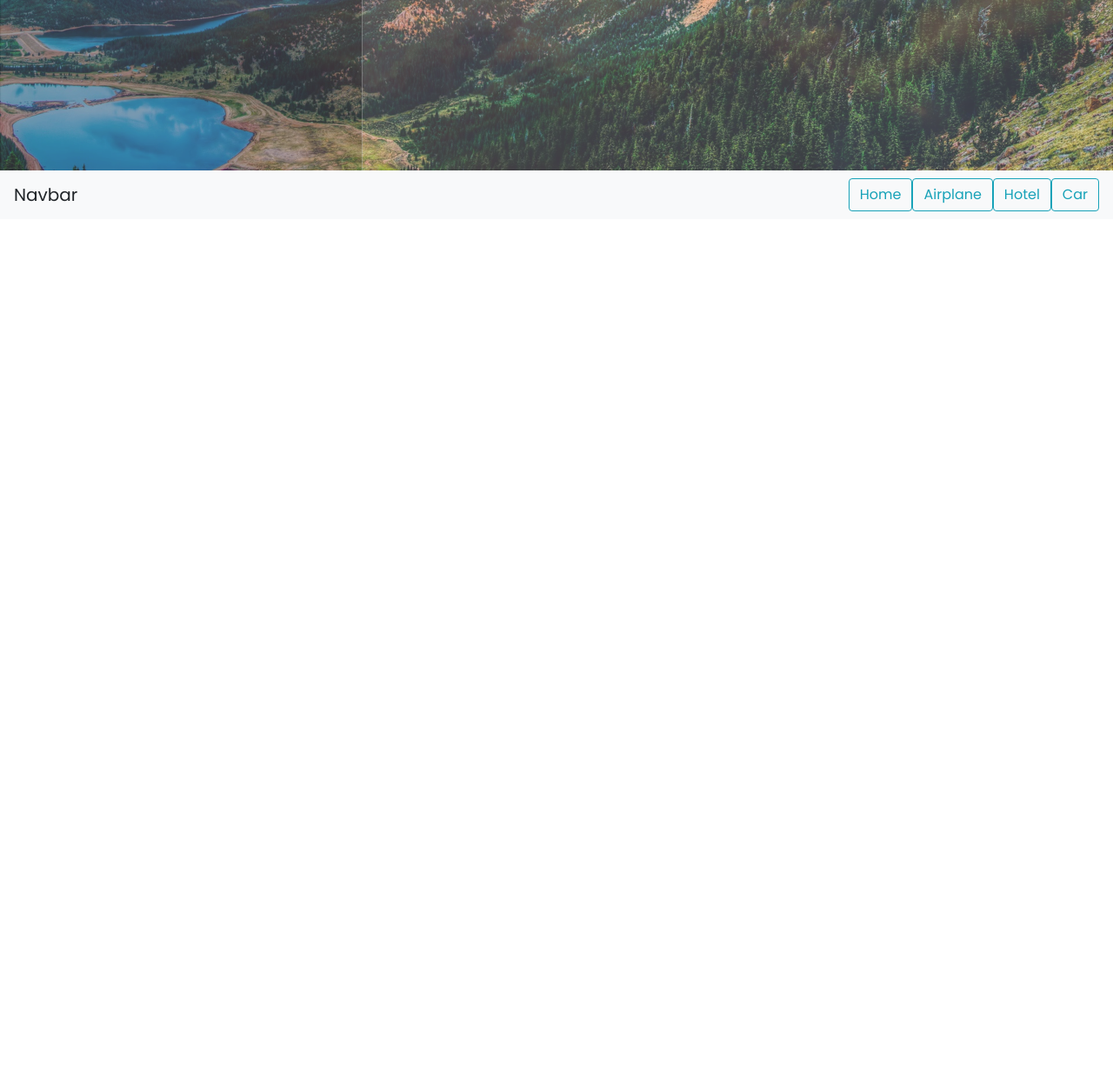
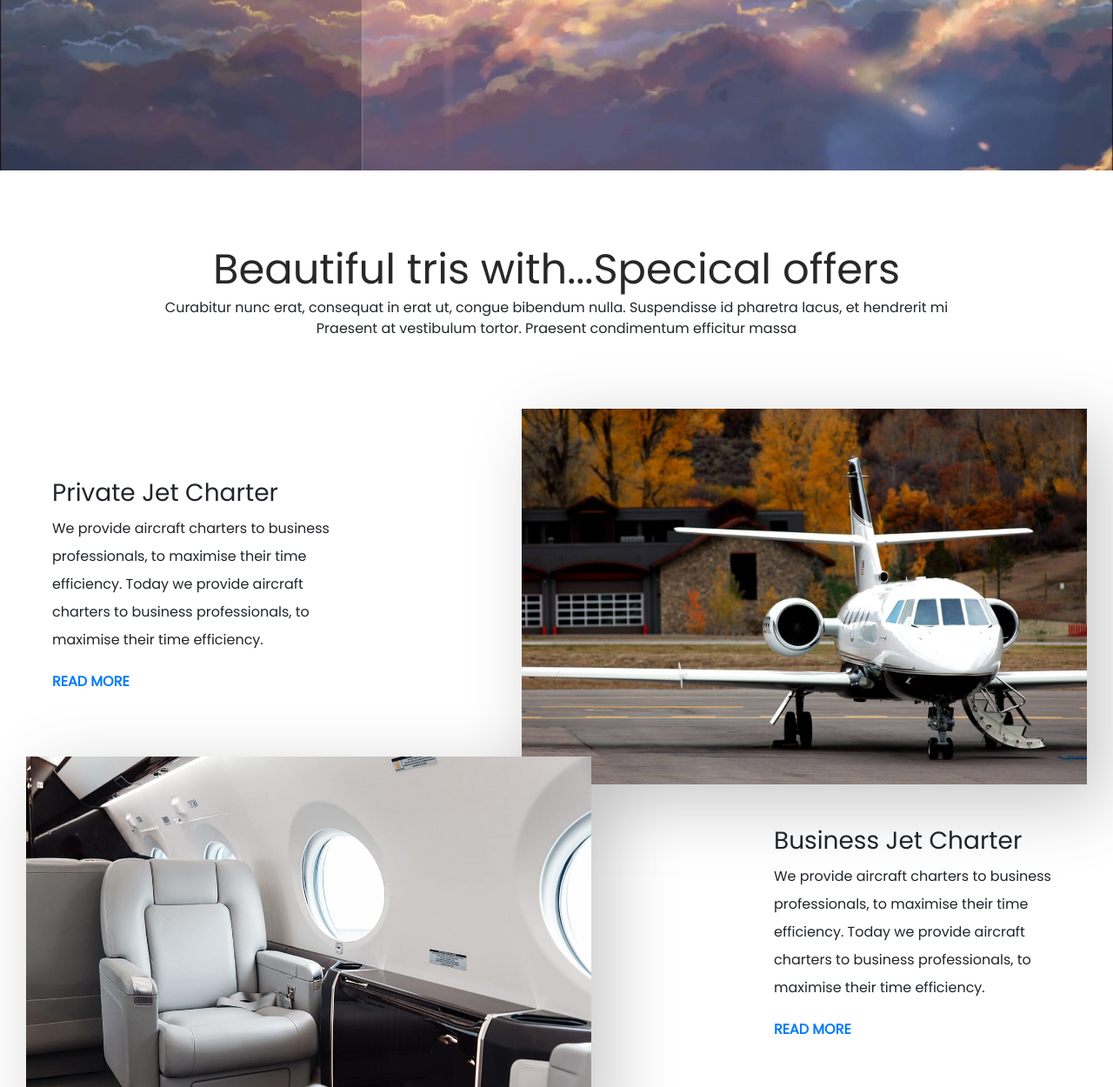
Before and after one commit to chrissyll/Air_Web, a plain HTML site: page index_rohim_test.html in a window 1280 px wide. Shown: the part 524-1774 px from the top of the page at 87% size. Before the commit the page ends 800 px from the top, so only its background shows below. Drawn offline with Linux system fonts and the light colour scheme.

Commit message:
2 img fadein animate

```diff
--- /dev/null
+++ b/css/Home/Carousel.css
@@ -0,0 +1,40 @@
+.carousel-item {
+    max-height: 100vh;  /* view port height 依裝置高度調整 */
+}
+.head-left{
+    flex: 1;
+    /* background-color: rgba(255, 255, 255, .1); */
+    background-color: rgba(0, 0, 0, .2);
+    border-right: 1px solid rgba(255, 255, 255, 0.29);
+}
+.city-btns-wrapper {
+    overflow: hidden;
+}
+.city-btns{
+    display: flex;
+    flex-direction: column;
+    margin-right: 15px;
+    position: relative;
+}
+/* rohim added */
+.city-btns button{
+    text-align: right;
+    font-weight: bold;
+    background-color: rgba(255, 255, 255, 0);
+    border: 0;
+    cursor: pointer;
+    font-size: 1.2em;
+    line-height: 2.2em;
+    color: white;
+    outline: none;
+}
+.head-right{
+    flex: 2;
+    margin-left: 30px;
+}
+.head-right>div>div{
+    display: inline-block;
+}
+.head-right>div>div>label{
+    margin-bottom: 0;
+}
--- a/index_rohim_test.html
+++ b/index_rohim_test.html
@@ -8,54 +8,73 @@
     <title>Document</title>
 
     <!-- Bootstrap CSS -->
-    <link rel="stylesheet" href="/css/bootstrap-4.1.3.css">
+    <link rel="stylesheet" href="./css/bootstrap-4.1.3.css">
 
     <!--  Google Font -->
     <link href="https://fonts.googleapis.com/css?family=Poppins" rel="stylesheet">
+
+    <!-- Custom Css-->
+    <link rel="stylesheet" href="./css/Home/Carousel.css">
 
     <style>
         * {
             font-family: 'Poppins', sans-serif;
         }
-        .carousel-item {
-            max-height: 100vh;  /* view port height 依裝置高度調整 */
+
+        .iw-heading{
+            margin-top:90px;
+            margin-bottom: 60px;
+            text-align: center;
         }
-        .head-left{
+        .iwh-title{
+            color: #282828;
+            font-size: 48px;
+            font-weight: 300;
+            line-height: 1
+        }
+        .wpb_wrapper{
+            justify-content:center;
             flex: 1;
-            /* background-color: rgba(255, 255, 255, .1); */
-            background-color: rgba(0, 0, 0, .2);
-            border-right: 1px solid rgba(255, 255, 255, 0.29);
+            padding: 50px 10px;
+            margin: 50px;
+            height: 300px;
+            line-height:2;
         }
-        .city-btns-wrapper {
+        .wpb_imgr {
+            flex: 2;
+            margin-left: 100px;
+            margin-right: 30px;
+            padding: 20px;
+            position: relative;
+
+        }
+        .wpb_imgr img {
+            position: absolute;
+            left: 700px;
+            opacity: 0.3;
+            width: 650px;
+            box-shadow: 1.25rem 1.375rem 4.75rem 0 rgba(0,0,0,.22);
+        }
+        #PromotionSection {
             overflow: hidden;
         }
-        .city-btns{
-            display: flex;
-            flex-direction: column;
-            margin-right: 15px;
+        .wpb_imgl{
+            flex: 2;
+            margin-left: 30px;
+            margin-right: 100px;
+            padding: 20px;
             position: relative;
         }
-        /* rohim added */
-        .city-btns button{
-            text-align: right;
-            font-weight: bold;
-            background-color: rgba(255, 255, 255, 0);
-            border: 0;
-            cursor: pointer;
-            font-size: 1.2em;
-            line-height: 2.2em;
-            color: white;
-            outline: none;
+        .wpb_imgl img {
+            position: absolute;
+            right: 700px;
+            opacity: 0.3;
+            width: 650px;
+            box-shadow: 1.25rem 1.375rem 4.75rem 0 rgba(0,0,0,.22);
         }
-        .head-right{
-            flex: 2;
-            margin-left: 30px;
-        }
-        .head-right>div>div{
-            display: inline-block;
-        }
-        .head-right>div>div>label{
-            margin-bottom: 0;
+
+        .navbar{
+            display: none;
         }
     </style>
 </head>
@@ -92,7 +111,8 @@
                             <button id="btn2" data-target="#carouselExampleIndicators" data-slide-to="1">Venice</button>
                             <button id="btn3" data-target="#carouselExampleIndicators" data-slide-to="2">France</button>
                             <button id="btn4" data-target="#carouselExampleIndicators" data-slide-to="3">San Francisco</button>
-                            <button id="btn5" data-target="#carouselExampleIndicators" data-slide-to="4">The Netherlands</button>
+                            <button id="btn5" data-target="#carouselExampleIndicators" data-slide-to="4">The
+                                Netherlands</button>
                             <button id="btn6" data-target="#carouselExampleIndicators" data-slide-to="5">Rome</button>
                         </div>
                     </div>
@@ -122,8 +142,8 @@
                                 <option>USA</option>
                                 <option>Venice</option>
                                 <option>France</option>
-                                <option>Italy</option>
-                                <option>Paris</option>
+                                <option>San Francisco</option>
+                                <option>The Netherlands</option>
                                 <option>Rome</option>
                             </select>
                         </div>
@@ -143,27 +163,100 @@
                     </form>
                 </nav>
             </div>
+        </div>
+    </div>
+
+    <div id="PromotionSection">
+        <div class="iw-heading">
+            <h3 class="iwh-title">Beautiful tris with...<strong>Specical offers</strong></h3>
+            <div class="iwh-description">Curabitur nunc erat, consequat in erat ut, congue bibendum nulla. Suspendisse
+                id pharetra lacus, et hendrerit mi
+                <br>
+                Praesent at vestibulum tortor. Praesent condimentum efficitur massa</div>
+        </div>
+        <div class="wpb_column d-flex">
+            <div class="wpb_wrapper">
+                <h3>Private Jet Charter</h3>
+                <p>We provide aircraft charters to business professionals, to maximise their time efficiency. Today we
+                    provide aircraft charters to business professionals, to maximise their time efficiency.</p>
+                <p><a href="http://demo.curlythemes.com/private-jet/services/private-jet-2/"><strong>READ MORE</strong></a></p>
+            </div>
+            <div class="wpb_imgr">
+                <img class="img-fluid" src="./images/adobestock-1.jpg" alt="">
+            </div>
+        </div>
+        <div class="d-flex">
+            <div class="wpb_imgl">
+                <img class="img-fluid" src="./images/adobestock-2.jpg" alt="">
+            </div>
+            <div class="wpb_wrapper">
+                <h3>Business Jet Charter</h3>
+                <p>We provide aircraft charters to business professionals, to maximise their time efficiency. Today we
+                    provide aircraft charters to business professionals, to maximise their time efficiency.</p>
+                <p><a href="http://demo.curlythemes.com/private-jet/services/business-jets/"><strong>READ MORE</strong></a></p>
+            </div>
+        </div>
+
+        <div>
 
         </div>
     </div>
 
+    <!--   <div>
+        <div class="card-deck">
+            <div class="card">
+                <img class="card-img-top" src=".../100px200/" alt="Card image cap">
+                <div class="card-body">
+                    <h5 class="card-title">Card title</h5>
+                    <p class="card-text">This is a longer card with supporting text below as a natural lead-in to
+                        additional content. This content is a little bit longer.</p>
+                    <p class="card-text"><small class="text-muted">Last updated 3 mins ago</small></p>
+                </div>
+            </div>
+            <div class="card">
+                <img class="card-img-top" src=".../100px200/" alt="Card image cap">
+                <div class="card-body">
+                    <h5 class="card-title">Card title</h5>
+                    <p class="card-text">This card has supporting text below as a natural lead-in to additional
+                        content.</p>
+                    <p class="card-text"><small class="text-muted">Last updated 3 mins ago</small></p>
+                </div>
+            </div>
+            <div class="card">
+                <img class="card-img-top" src=".../100px200/" alt="Card image cap">
+                <div class="card-body">
+                    <h5 class="card-title">Card title</h5>
+                    <p class="card-text">This is a wider card with supporting text below as a natural lead-in to
+                        additional content. This card has even longer content than the first to show that equal height
+                        action.</p>
+                    <p class="card-text"><small class="text-muted">Last updated 3 mins ago</small></p>
+                </div>
+            </div>
+        </div>
+    </div> -->
+
     <!-- jQuery first, then Popper.js, then Bootstrap JS -->
-    <script src="/js/jquery-3.3.1.js"></script>
-    <script src="/js/popper-1.14.3.js"></script>
-    <script src="/js/bootstrap-4.1.3.js"></script>
+    <script src="./js/jquery-3.3.1.js"></script>
+    <script src="./js/popper-1.14.3.js"></script>
+    <script src="./js/bootstrap-4.1.3.js"></script>
+
+    <!-- Custom Css-->
+    <script src="./js/Home/Carousel.js"></script>
 
     <script>
-        $(".head-left button").click(function () {
-            $("#inputState option:selected").removeAttr("selected");
-            var btnText = $(this).text();
-            $("#inputState option:contains('" + btnText + "')").attr('selected', true);
 
-            var indexa = $(".city-btns button").index($(this)) + 1;
-            /* var offsetPx = (indexa - 4) * 30;  */
-            var offsetPx = (indexa - 4) * 44;
-            $(".city-btns").animate({
-                top: -offsetPx + "px"
-            }, 400);
+        $(window).on("scroll", function () {
+            var scrollDistance = $(window).scrollTop();
+            if (scrollDistance > 370) {
+                $('.wpb_imgr .img-fluid').animate({
+                    left: 50 + "px",
+                    opacity: 1
+                }, 700);
+                $('.wpb_imgl .img-fluid').animate({
+                    right: 50 + "px",
+                    opacity: 1
+                }, 700);
+            }
         });
     </script>
 </body>
--- /dev/null
+++ b/js/Home/Carousel.js
@@ -0,0 +1,12 @@
+$(".head-left button").click(function () {
+    $("#inputState option:selected").removeAttr("selected");
+    var btnText = $(this).text();
+    $("#inputState option:contains('" + btnText + "')").attr('selected', true);
+
+    var indexa = $(".city-btns button").index($(this)) + 1;
+    /* var offsetPx = (indexa - 4) * 30;  */
+    var offsetPx = (indexa - 4) * 44;
+    $(".city-btns").animate({
+        top: -offsetPx + "px"
+    }, 400);
+});
```
Also changed, not shown: images/adobestock-1.jpg (added), images/adobestock-2.jpg (added), images/plane-1.jpg (added).
